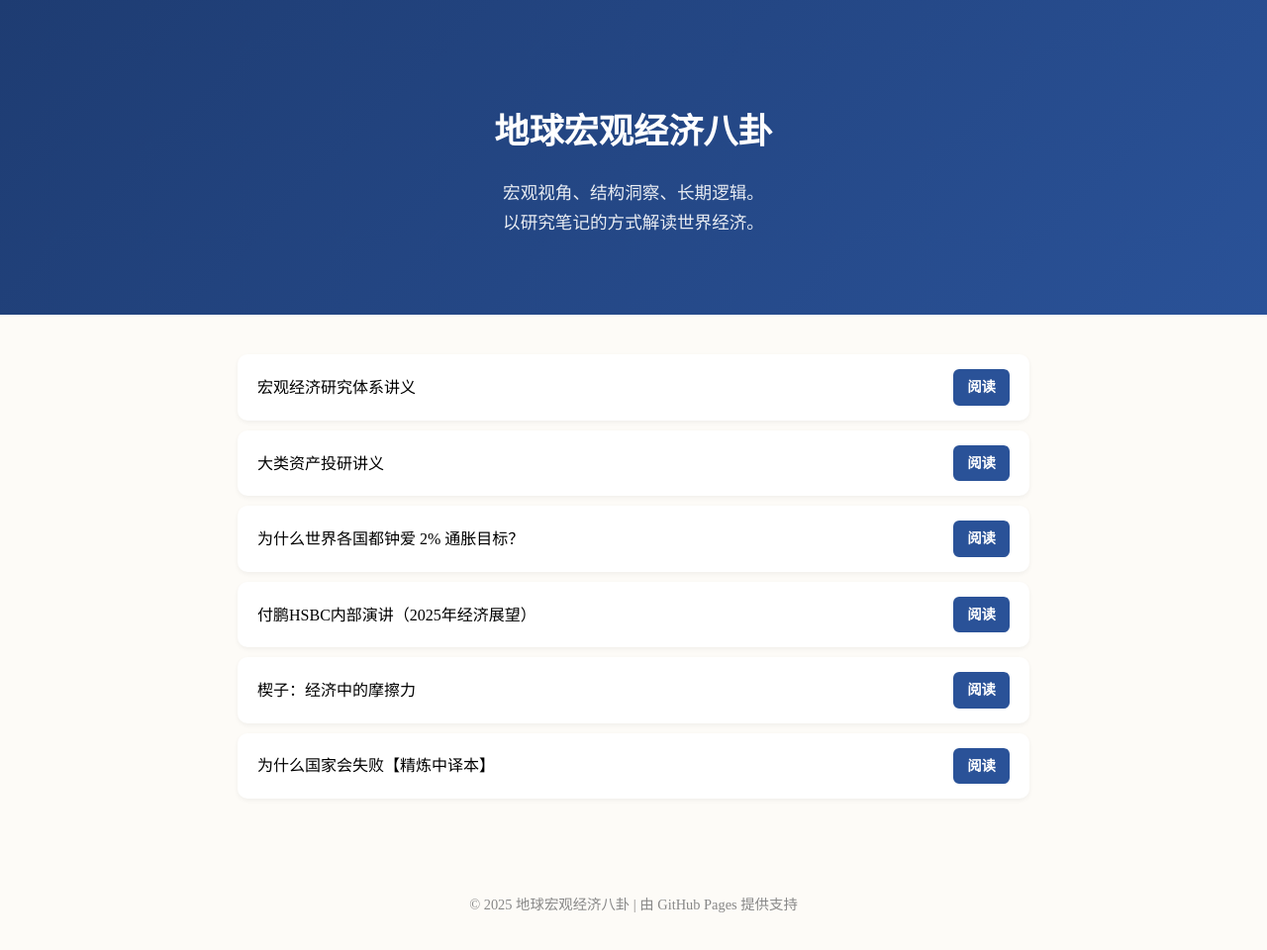
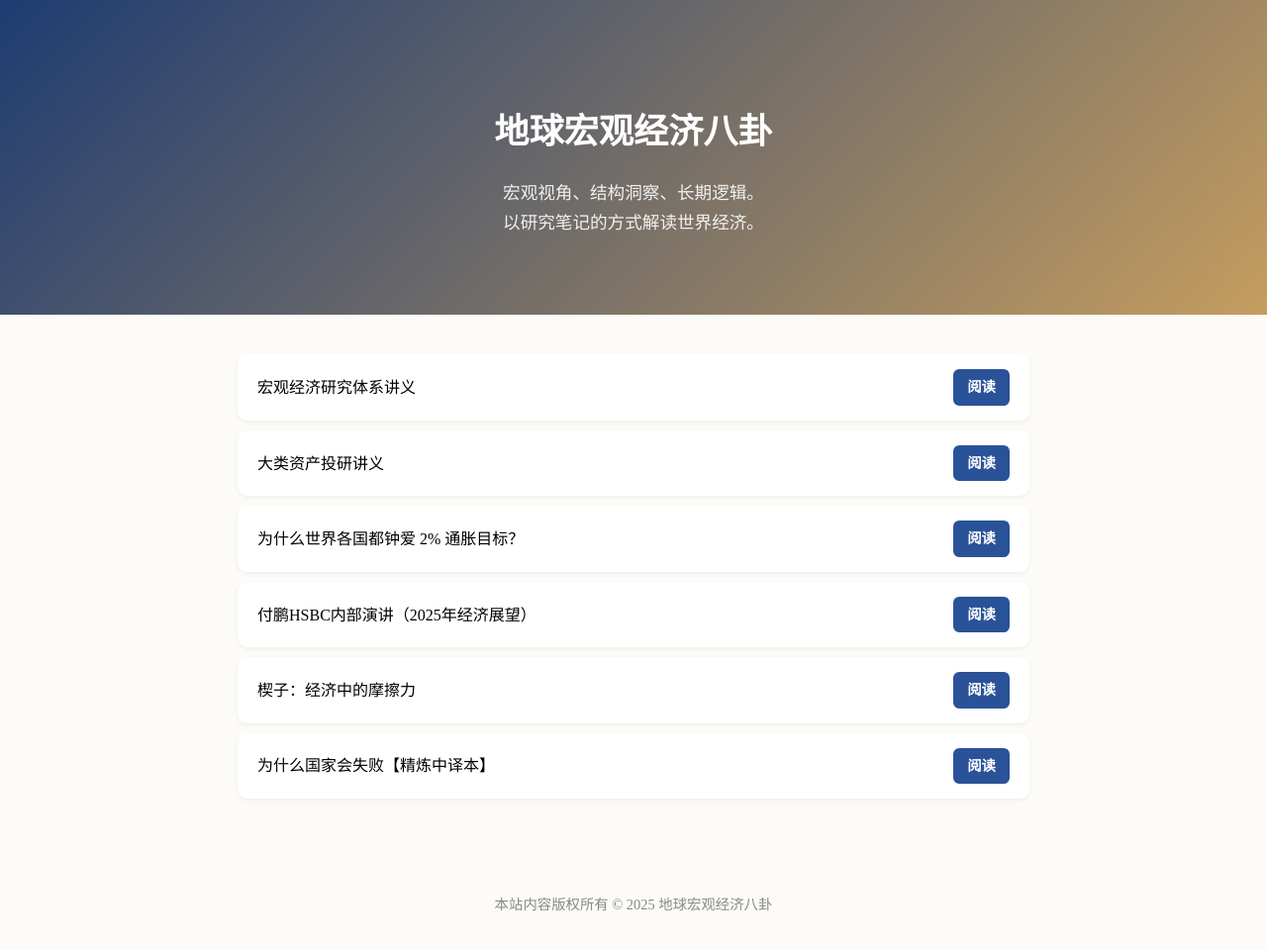
Before and after one commit to yuxuanheecon/macroeconomics, a plain HTML site: page index.html in a window 1280 px wide. Shown: the whole page at 99% size. Drawn offline with Linux system fonts and the light colour scheme.

Commit message:
Update index.html

```diff
--- a/index.html
+++ b/index.html
@@ -20,7 +20,7 @@
     /* ====== 页眉（顶部封面） ====== */
     header {
       /* 渐变色背景，可替换为纯色，如 background:#2a5298; */
-      background: linear-gradient(135deg, #1e3c72, #2a5298);
+      background: linear-gradient(135deg, #1e3c72, #c59d5f);
       color: white;
       text-align: center;
       padding: 80px 20px 60px; /* 上左右下的内边距 */
@@ -144,7 +144,7 @@
   <!-- ====== 页脚信息 ====== -->
   <footer>
     <!-- 你可以加日期、邮箱或公众号链接 -->
-    <p>© 2025 地球宏观经济八卦 | 由 GitHub Pages 提供支持</p>
+    <p>本站内容版权所有 © 2025 地球宏观经济八卦 </p>
   </footer>
 </body>
 </html>
```
